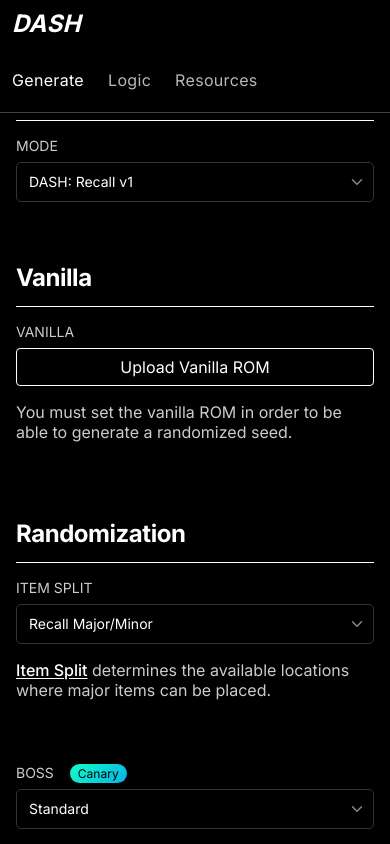
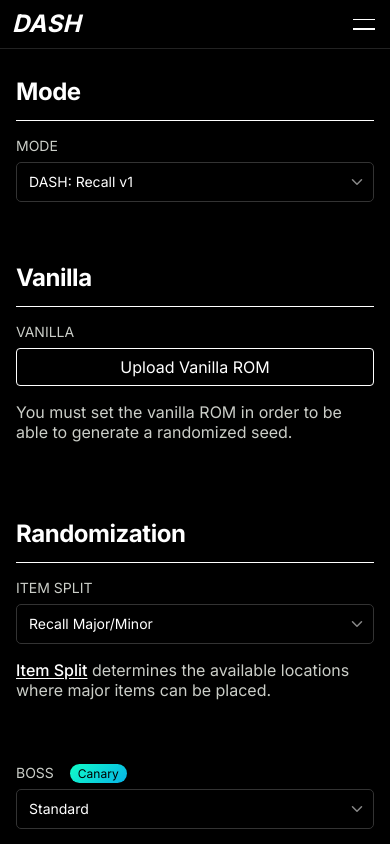
Before and after one commit to dashrando/dash-randomizer, a Next.js app in the folder apps/web/: page /generate in a window 390 px wide. Built offline with nearby package versions, Linux system fonts and the light colour scheme.

Commit message:
mobile header

```diff
--- a/apps/web/app/components/header.module.css
+++ b/apps/web/app/components/header.module.css
@@ -15,10 +15,12 @@
 
 @media only screen and (max-width: 600px) {
   .wrapper {
-    position: absolute;
+    position: fixed;
     top: 0;
     left: 0;
     width: 100%;
+    background-color: #000;
+    z-index: 100;
   }
 }
 
@@ -60,6 +62,10 @@
   padding: 0;
 }
 
+.navigation ul li.mobileOnly {
+  display: none;
+}
+
 .navigation a {
   display: block;
   color: #b6b9b3;
@@ -73,6 +79,10 @@
   color: #fff;
 }
 
+.mobileNavBtn {
+  display: none;
+}
+
 @media only screen and (max-width: 600px) {
   .navigation {
     position: absolute;
@@ -83,6 +93,98 @@
     width: 100%;
     display: flex;
     max-width: 100%;
+    height: auto;
+    max-height: 0;
+    opacity: 0;
+    overflow: hidden;
+    transition: max-height 0.3s ease-in-out, opacity 0.3s ease-in-out, border-color 0.15s ease-in-out;
+  }
+
+  .open .navigation {
+    max-height: 500px;
+    opacity: 1;
+    border-color: var(--color-foreground);
+  }
+
+  .wrapper + main {
+    transition: opacity 0.15s ease-in-out;
+  }
+
+  .open.wrapper + main {
+    opacity: 0.1;
+  }
+
+  .mobileNavBtn {
+    -webkit-appearance: button;
+    background-color: transparent;
+    background-image: none;
+    display: flex;
+    align-items: center;
+    justify-content: center;
+    cursor: pointer;
+    text-decoration: none;
+    height: 36px;
+    width: 36px;
+    padding: 0;
+    margin: 0 8px 0 0;
+    background-color: transparent;
+    border: none;
+    font-size: inherit;
+    line-height: inherit;
+    -webkit-tap-highlight-color: transparent;
+    -webkit-user-select: none;
+    user-select: none;
+    -webkit-touch-callout: none;
+  }
+
+  .mobileNavInner {
+    display: flex;
+    flex-direction: column;
+    justify-content: center;
+    align-items: center;
+    width: 100%;
+    height: 100%;
+    pointer-events: none;
+  }
+
+  .mobileNavInner::before,
+  .mobileNavInner::after {
+    content: "";
+    display: block;
+    height: 1.5px;
+    width: 22px;
+    background-color: #fff;
+    transition: transform .15s ease;
+  }
+
+  .mobileNavInner::before {
+    transform: translateY(-4px) rotate(0deg);
+  }
+
+  .mobileNavInner::after {
+    transform: translateY(4px) rotate(0deg);
+  }
+
+  .open .mobileNavInner::before {
+    transform: translateY(1px) rotate(45deg);
+  }
+
+  .open .mobileNavInner::after {
+    transform: translateY(0) rotate(-45deg);
+  }
+
+  .navigation ul {
+    flex-direction: column;
+    width: 100%;
+    align-items: flex-start;
+  }
+
+  .navigation ul li {
+    display: block;
+  }
+
+  .navigation ul li.mobileOnly {
+    display: block;
   }
 }
 
--- a/apps/web/app/components/header.tsx
+++ b/apps/web/app/components/header.tsx
@@ -6,6 +6,7 @@ import styles from './header.module.css'
 import DiscordLogo from './logos/discord'
 import GithubLogo from './logos/github'
 import { cn } from '@/lib/utils'
+import { useState } from 'react'
 
 export default function Header() {
   return (
@@ -23,6 +24,7 @@ export default function Header() {
 export type HeaderLink = {
   href: string
   label: string
+  mobileOnly?: boolean
 }
 
 const LINKS: HeaderLink[] = [
@@ -37,7 +39,17 @@ const LINKS: HeaderLink[] = [
   {
     href: '/resources',
     label: 'Resources',
-  }
+  },
+  {
+    href: '/discord',
+    label: 'Discord',
+    mobileOnly: true,
+  },
+  {
+    href: '/github',
+    label: 'Github',
+    mobileOnly: true,
+  },
 ]
 
 export const Navigation = () => {
@@ -48,7 +60,7 @@ export const Navigation = () => {
         {LINKS.map((link) => {
           const isActive = pathname.startsWith(link.href)
           return (
-            <li key={link.href}>
+            <li key={link.href} className={cn(link.mobileOnly && styles.mobileOnly)}>
               <Link href={link.href} className={cn(isActive && styles.active)}>
                 {link.label}
               </Link>
@@ -84,12 +96,22 @@ function Social() {
 }
 
 export const NewHeader = () => {
+  const [menuOpen, setMenuOpen] = useState<boolean>(false)
   return (
-    <div className={styles.wrapper}>
+    <div className={cn(styles.wrapper, menuOpen && styles.open)}>
       <div className={styles['container']}>
         <Logo />
         <Navigation />
         <Social />
+        <button
+          className={styles.mobileNavBtn}
+          onClick={(evt) => {
+            evt.preventDefault()
+            setMenuOpen(!menuOpen)
+          }}
+        >
+          <div className={styles.mobileNavInner} />
+        </button>
       </div>
     </div>
   )
```
